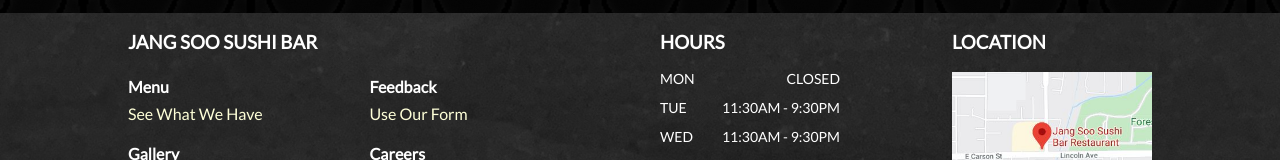
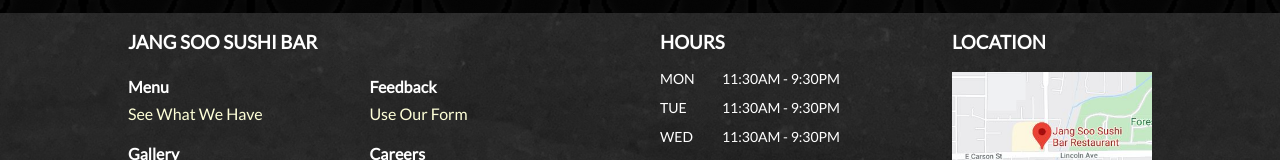
Before and after one commit to jimmyhwang4/jang_soo_sushi_bar, a React (Create React App) app: page /covid-19 in a window 1280 px wide. Shown: the part 1134-1294 px from the top of the page. Built offline with nearby package versions, Linux system fonts and the light colour scheme.

Commit message:
Hours edit

```diff
--- a/src/components/Hours.js
+++ b/src/components/Hours.js
@@ -8,7 +8,7 @@
             </div>
             <div className="hoursDay">
                 <p>MON</p>
-                <p>CLOSED</p>
+                <p>11:30AM - 9:30PM</p>
             </div>
             <div className="hoursDay">
                 <p>TUE</p>
```
